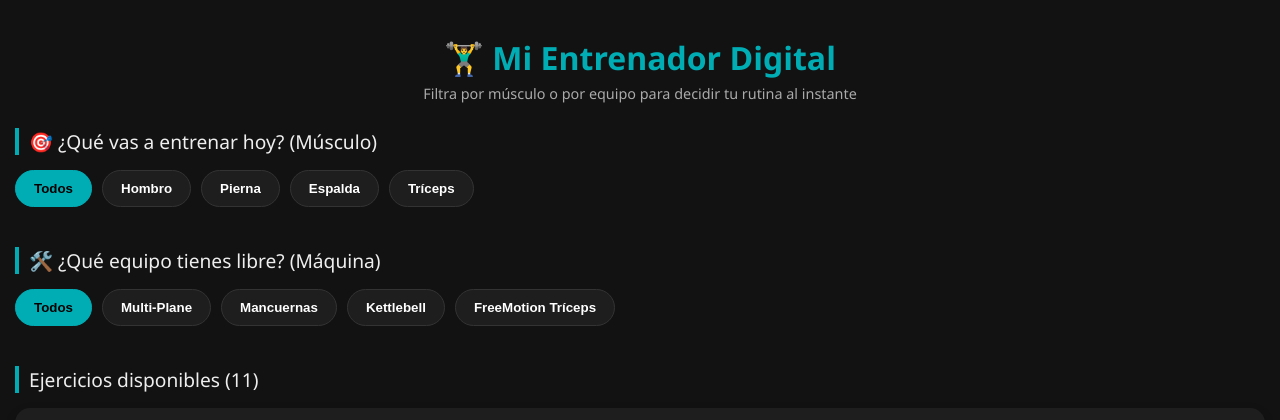
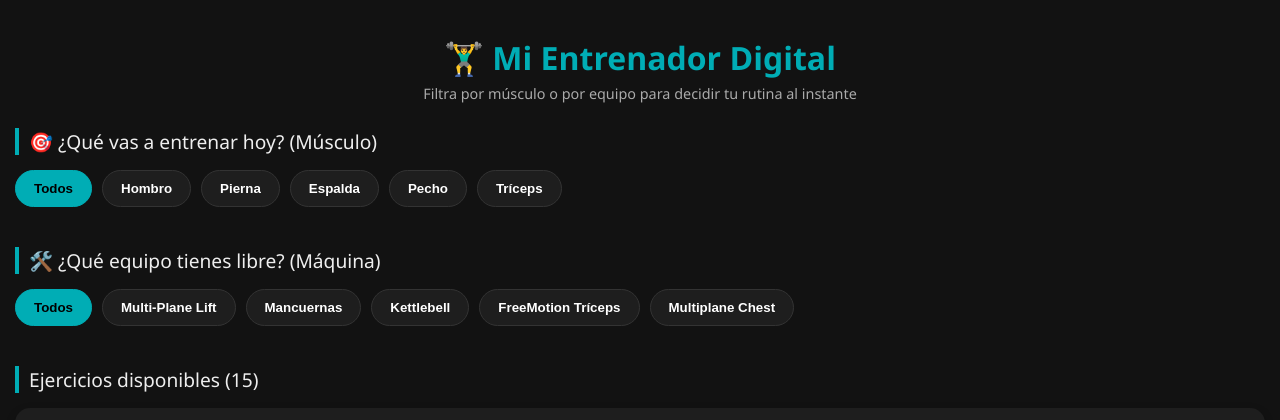
Before and after one commit to BPFAleksei/my-personal-trainer, a website: page index.html in a window 1280 px wide. Shown: the top 420 px of the page. Drawn offline with Linux system fonts and the light colour scheme.

Commit message:
ADD: multiplane chest

```diff
--- a/data/exercises.json
+++ b/data/exercises.json
@@ -57,7 +57,7 @@
     "id": "e7",
     "title": "Extensión de Tríceps FreeMotion",
     "musculo": "triceps",
-    "equipo": "freemotion triceps",
+    "equipo": "freemotion-triceps",
     "image": "assets/images/freemotion/triceps/FreeMotion_Tricep_Extension.gif",
     "alt": "Extensión de Tríceps FreeMotion",
     "notes": ""
@@ -66,7 +66,7 @@
     "id": "e8",
     "title": "Extensión de Tríceps FreeMotion 1",
     "musculo": "triceps",
-    "equipo": "freemotion triceps",
+    "equipo": "freemotion-triceps",
     "image": "assets/images/freemotion/triceps/FreeMotion_Tricep_Extension_1.gif",
     "alt": "Extensión de Tríceps FreeMotion 1",
     "notes": ""
@@ -75,7 +75,7 @@
     "id": "e9",
     "title": "Tríceps FreeMotion - Variante 1",
     "musculo": "triceps",
-    "equipo": "freemotion triceps",
+    "equipo": "freemotion-triceps",
     "image": "assets/images/freemotion/triceps/Free_Motion_Triceps.gif",
     "alt": "Tríceps FreeMotion Variante 1",
     "notes": ""
@@ -84,7 +84,7 @@
     "id": "e10",
     "title": "Tríceps FreeMotion - Variante 2",
     "musculo": "triceps",
-    "equipo": "freemotion triceps",
+    "equipo": "freemotion-triceps",
     "image": "assets/images/freemotion/triceps/Free_Motion_Triceps_1.gif",
     "alt": "Tríceps FreeMotion Variante 2",
     "notes": ""
@@ -93,9 +93,55 @@
     "id": "e11",
     "title": "Tríceps FreeMotion - Variante 3",
     "musculo": "triceps",
-    "equipo": "freemotion triceps",
+    "equipo": "freemotion-triceps",
     "image": "assets/images/freemotion/triceps/Free_Motion_Triceps_2.gif",
     "alt": "Tríceps FreeMotion Variante 3",
     "notes": ""
   }
+
+  ,
+  {
+    "id": "e12",
+    "title": "Aperturas de Pecho (Fly)",
+    "musculo": "pecho",
+    "equipo": "multiplane-chest",
+    "maquina": "freemotion",
+    "boton": "Chest_Fly",
+    "image": "assets/images/freemotion/multiplane_chest/Chest_Fly.gif",
+    "alt": "Aperturas de Pecho",
+    "notes": ""
+  },
+  {
+    "id": "e13",
+    "title": "Press de Pecho",
+    "musculo": "pecho",
+    "equipo": "multiplane-chest",
+    "maquina": "freemotion",
+    "boton": "Chest_Press",
+    "image": "assets/images/freemotion/multiplane_chest/Chest_Press.gif",
+    "alt": "Press de Pecho",
+    "notes": ""
+  },
+  {
+    "id": "e14",
+    "title": "Press de Pecho Unilateral",
+    "musculo": "pecho",
+    "equipo": "multiplane-chest",
+    "maquina": "freemotion",
+    "boton": "One-Arm_Chest_Press",
+    "image": "assets/images/freemotion/multiplane_chest/One-Arm_Chest_Press.gif",
+    "alt": "Press de Pecho Unilateral",
+    "notes": ""
+  },
+  {
+    "id": "e15",
+    "title": "Press de Pecho de Pie",
+    "musculo": "pecho",
+    "equipo": "multiplane-chest",
+    "maquina": "freemotion",
+    "boton": "Standing_Chest_Press",
+    "image": "assets/images/freemotion/multiplane_chest/Standing_Chest_Press.gif",
+    "alt": "Press de Pecho de Pie",
+    "notes": ""
+  }
 ]
--- a/index.html
+++ b/index.html
@@ -17,16 +17,18 @@
         <button class="btn-filter" onclick="filtrar('hombro', 'musculo', this)">Hombro</button>
         <button class="btn-filter" onclick="filtrar('pierna', 'musculo', this)">Pierna</button>
         <button class="btn-filter" onclick="filtrar('espalda', 'musculo', this)">Espalda</button>
+        <button class="btn-filter" onclick="filtrar('pecho', 'musculo', this)">Pecho</button>
         <button class="btn-filter" onclick="filtrar('triceps', 'musculo', this)">Tríceps</button>
-        </div>
+    </div>
 
     <div class="section-title">🛠️ ¿Qué equipo tienes libre? (Máquina)</div>
     <div class="filter-group" id="filtro-equipo">
         <button class="btn-filter active" onclick="filtrar('todos', 'equipo', this)">Todos</button>
-        <button class="btn-filter" onclick="filtrar('multiplane', 'equipo', this)">Multi-Plane</button>
+        <button class="btn-filter" onclick="filtrar('multiplane', 'equipo', this)">Multi-Plane Lift</button>
         <button class="btn-filter" onclick="filtrar('mancuerna', 'equipo', this)">Mancuernas</button>
         <button class="btn-filter" onclick="filtrar('kettlebell', 'equipo', this)">Kettlebell</button>
-        <button class="btn-filter" onclick="filtrar('freemotion triceps', 'equipo', this)">FreeMotion Tríceps</button>
+        <button class="btn-filter" onclick="filtrar('freemotion-triceps', 'equipo', this)">FreeMotion Tríceps</button>
+        <button class="btn-filter" onclick="filtrar('multiplane-chest', 'equipo', this)">Multiplane Chest</button>
     </div>
 
     <div class="section-title" id="resultados-titulo">Ejercicios Disponibles</div>
--- a/scripts/main.js
+++ b/scripts/main.js
@@ -28,7 +28,6 @@ function normalizeFilterValue(value) {
 function filtrar(valor, tipo, boton) {
     const valorNormalized = normalizeFilterValue(valor);
 
-    // Manejo visual de los botones activos (si se pasó boton)
     if (boton) {
         let grupo = boton.parentElement;
         let botones = grupo.getElementsByClassName('btn-filter');
@@ -40,6 +39,7 @@ function filtrar(valor, tipo, boton) {
 
     const lista = window.exercises || [];
     let filtered;
+
     if (valorNormalized === 'todos') filtered = lista;
     else filtered = lista.filter(e => normalizeFilterValue(e[tipo]) === valorNormalized);
 
```
Also changed, not shown: 4 other files.
